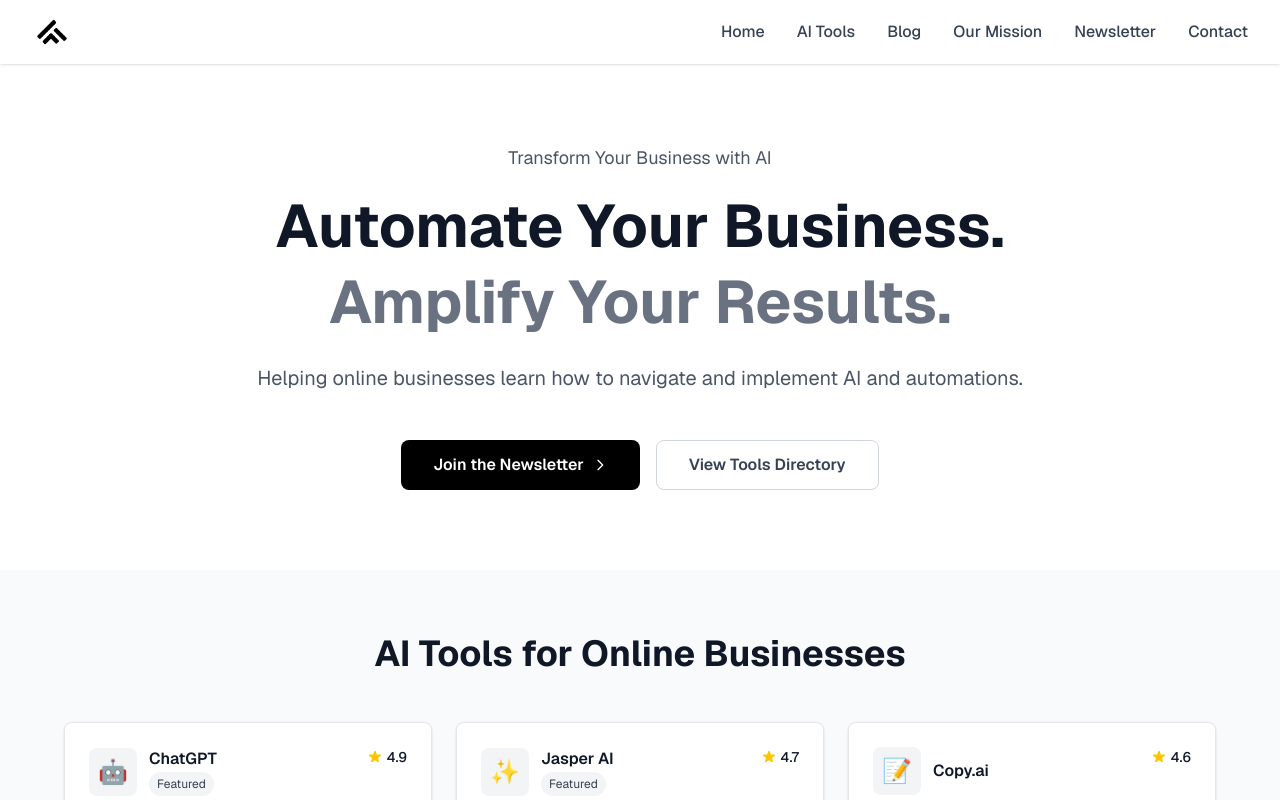
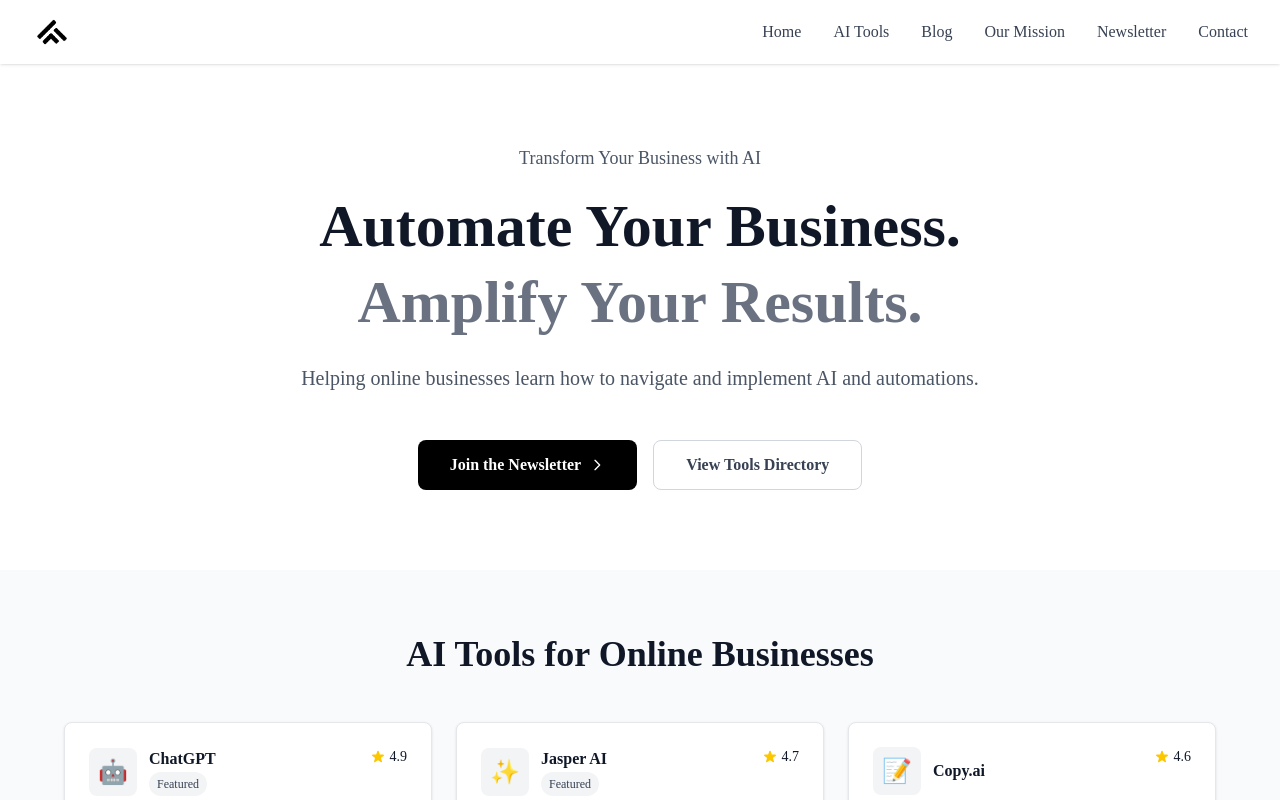
Before and after one commit to dc3241/automation-labs, a Next.js app: page / in a window 1280 px wide. Shown: the top 800 px of the page. Built offline with nearby package versions, Linux system fonts and the light colour scheme.

Commit message:
Remove conflicting dev dependencies

```diff
--- a/package.json
+++ b/package.json
@@ -5,8 +5,7 @@
   "scripts": {
     "dev": "next dev --turbopack",
     "build": "next build",
-    "start": "next start",
-    "lint": "eslint"
+    "start": "next start"
   },
   "dependencies": {
     "next": "14.2.5",
@@ -14,13 +13,10 @@
     "react-dom": "18.3.1"
   },
   "devDependencies": {
-    "@eslint/eslintrc": "^3",
     "@tailwindcss/postcss": "^4",
     "@types/node": "^20",
     "@types/react": "^19",
     "@types/react-dom": "^19",
-    "eslint": "^9",
-    "eslint-config-next": "14.2.5",
     "tailwindcss": "^4",
     "typescript": "^5"
   }
--- a/src/app/layout.tsx
+++ b/src/app/layout.tsx
@@ -1,16 +1,11 @@
 import type { Metadata } from "next";
-import { Geist, Geist_Mono } from "next/font/google";
+import { Inter } from "next/font/google";
 import "./globals.css";
 import Header from "../../components/Header";
 import Footer from "../../components/Footer";
 
-const geistSans = Geist({
-  variable: "--font-geist-sans",
-  subsets: ["latin"],
-});
-
-const geistMono = Geist_Mono({
-  variable: "--font-geist-mono",
+const inter = Inter({
+  variable: "--font-inter",
   subsets: ["latin"],
 });
 
@@ -27,7 +22,7 @@
   return (
     <html lang="en">
       <body
-        className={`${geistSans.variable} ${geistMono.variable} antialiased min-h-screen flex flex-col font-sans`}
+        className={`${inter.variable} antialiased min-h-screen flex flex-col font-sans`}
       >
         <Header />
         <main className="flex-1 pt-16">
```
Also changed, not shown: 1 other file (tests, documents, lock files or other folders).
